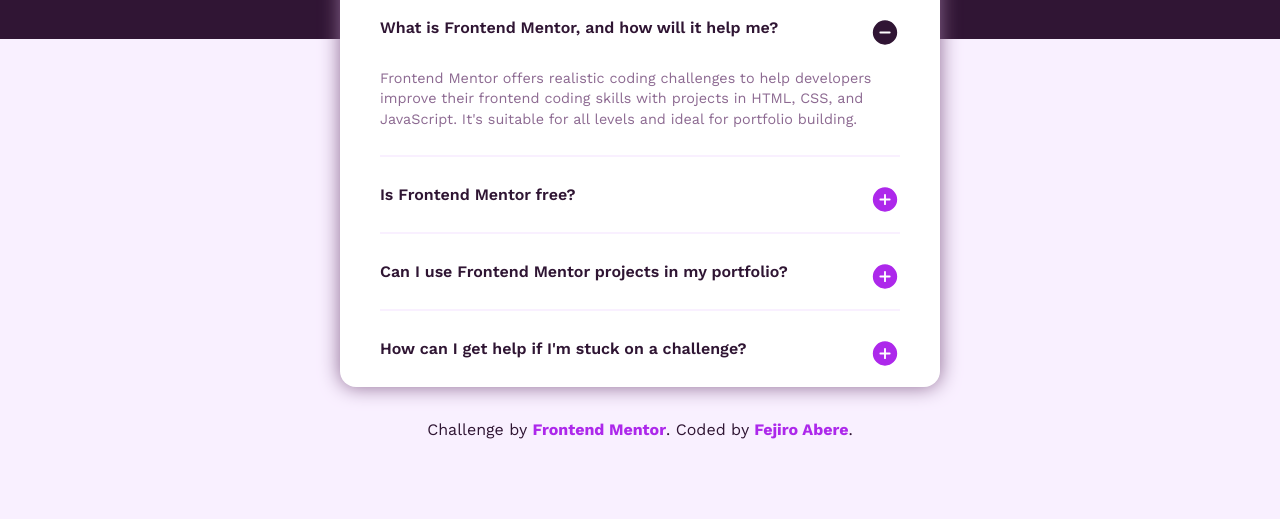
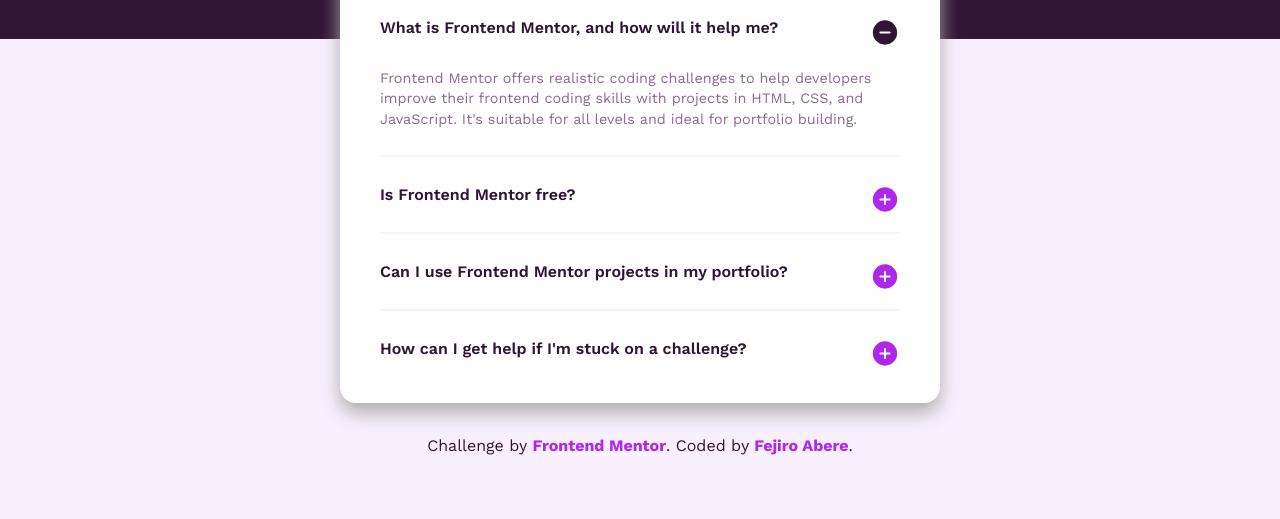
Before and after one commit to Fejiro001/faq-accordion-main, a website: page index.html in a window 1280 px wide. Shown: the part 281-800 px from the top of the page. Drawn offline with Linux system fonts and the light colour scheme.

Commit message:
:satisfied: minor change

```diff
--- a/style.css
+++ b/style.css
@@ -123,13 +123,14 @@
   margin: 9rem 1.3rem 1rem;
   border-radius: 1rem;
   max-width: 37.5rem;
-  box-shadow: 0 0 20px var(--grayish-purple);
+  box-shadow: 0 10px 20px rgb(173, 173, 173);
 }
 
 @media (min-width: 376px) {
   article {
     padding-inline: 2.5rem;
     margin-top: 10.5rem;
+    padding-bottom: 1rem;
   }
 }
 
```
